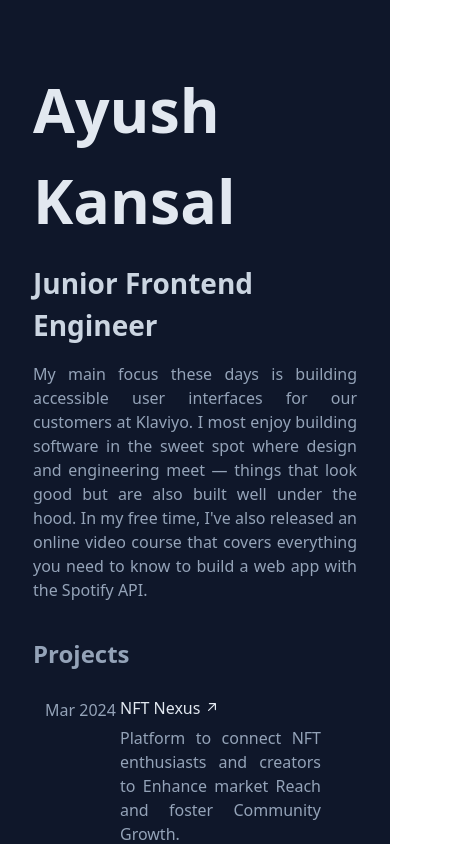
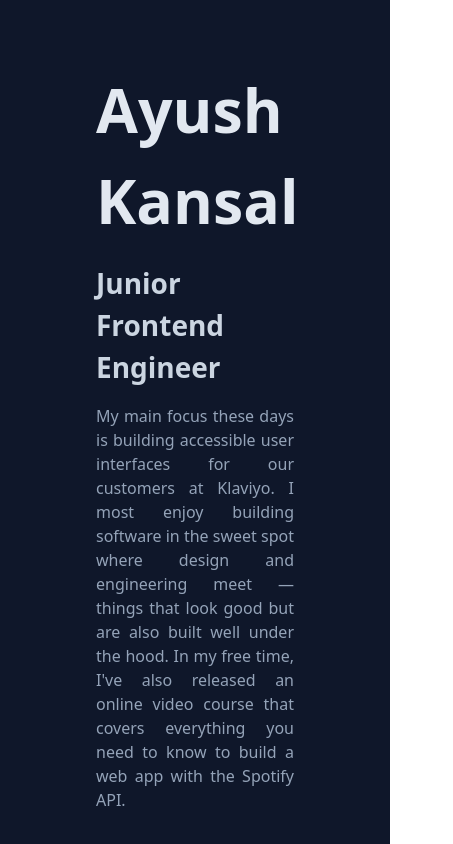
Before and after one commit to aykansal/aykansal, a React (Vite) app in the folder frontend/: page / in a window 390 px wide. Shown: the top 844 px of the page, 453 px wide, since content can reach past the window. Built offline with nearby package versions, Linux system fonts and the light colour scheme.

Commit message:
fixed whitespace issue for mobiles

```diff
--- a/frontend/src/App.jsx
+++ b/frontend/src/App.jsx
@@ -5,7 +5,11 @@ import { Navbar } from "./components";
 
 function App() {
   return (
-    <div className="bg-slate-900 min-h-screen max-w-screen flex justify-center ">
+    <div
+      className={`bg-slate-900 min-h-screen max-w-screen ${
+        window.innerWidth > 768 && "flex justify-center"
+      }`}
+    >
       {/* <Navbar /> */}
       <div className="lg:flex justify-between gap-10 xl:gap-x-7 2xl:gap-x-0 justify-center max-w-[1536px] text-slate-400 py-[4rem] xl:py-[6rem] px-[6rem] xs:px-[6rem] sm:px-[6rem] md:px-[6rem] lg:px-[3.5rem] xl:px-[2rem] 2xl:px-[8rem]">
         <div className="basis-[45%] 2xl:basis-1/2  ">
```
